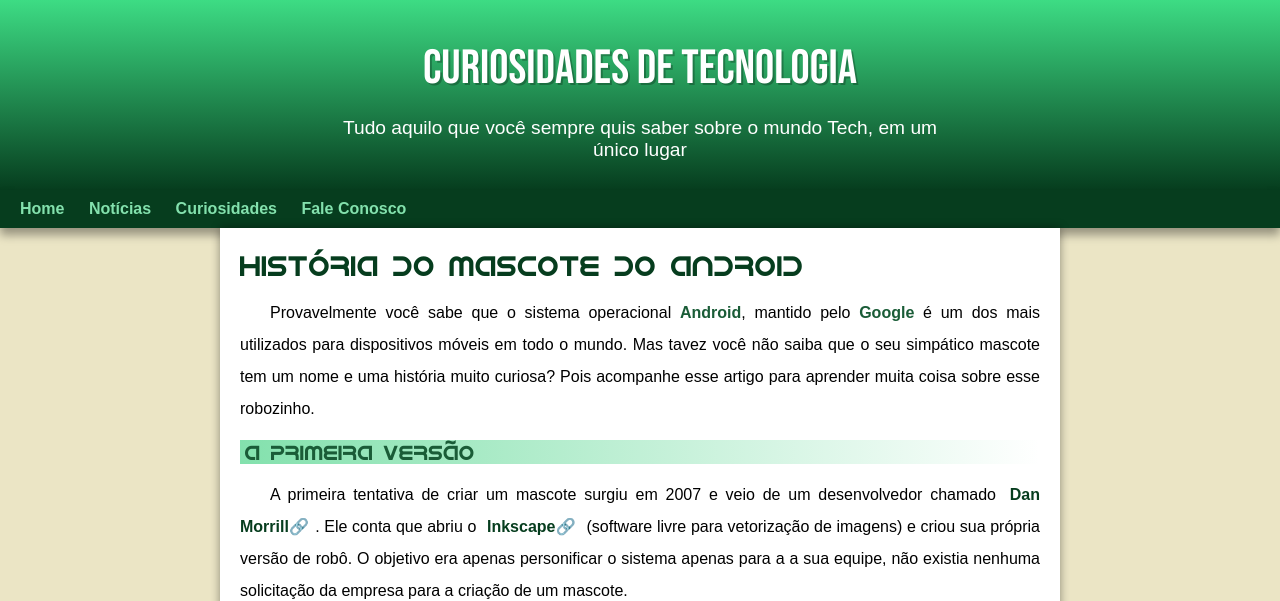
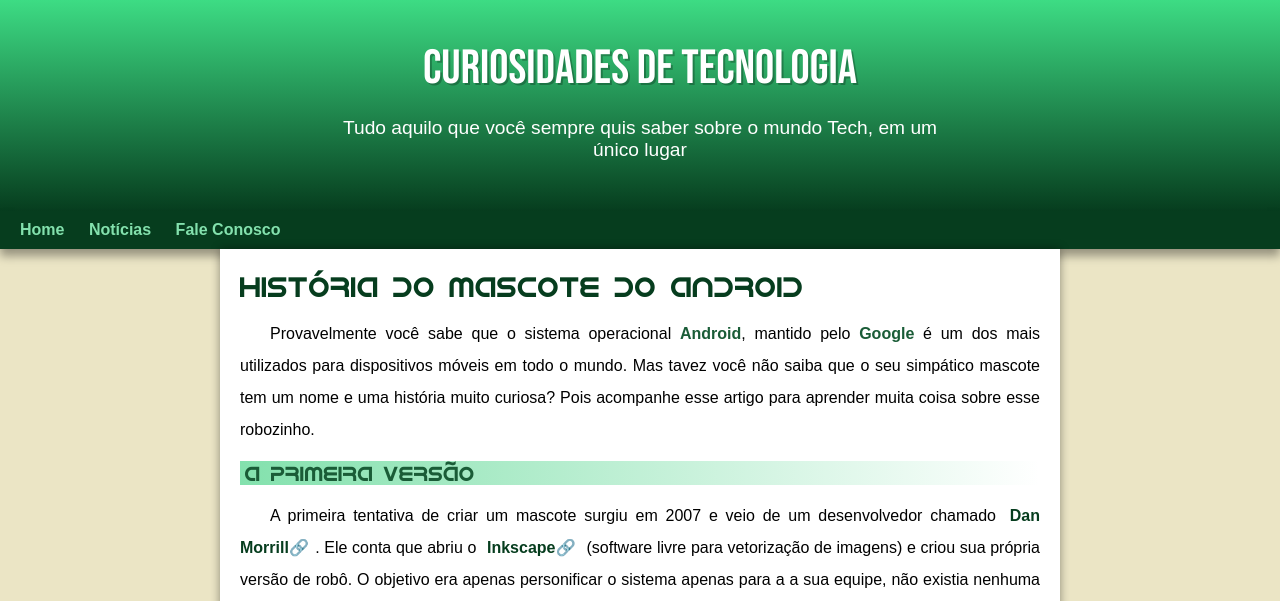
Before and after one commit to paulogabrielpereira/projeto-android, a plain HTML site: page index.html in a window 1280 px wide. Shown: the top 601 px of the page. Drawn offline with Linux system fonts and the light colour scheme.

Commit message:
update header

```diff
--- a/index.html
+++ b/index.html
@@ -15,7 +15,6 @@
     <nav>
         <a href="#">Home</a>
         <a href="#">Notícias</a>
-        <a href="#">Curiosidades</a>
         <a href="#">Fale Conosco</a>
     </nav>
     <main>
--- a/style.css
+++ b/style.css
@@ -38,7 +38,7 @@ header > h1 {
     color: white;
     font-family: var(--fonte-destaque);
     font-size: 3em;
-    padding-bottom: 20px;
+    margin-bottom: 20px;
     text-shadow: 2px 2px 0 rgba(0, 0, 0, 0.26);
     font-weight: normal;
 }
@@ -50,7 +50,7 @@ header > p {
     max-width: 600px;
     padding: 0 10px;
     margin: auto;
-    margin-bottom: 20px;
+    padding-bottom: 50px;
 }
 
 nav {
```
